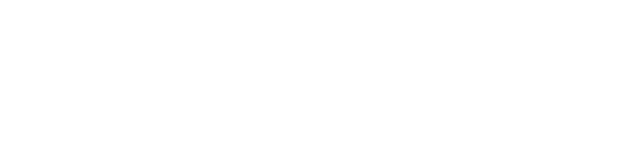
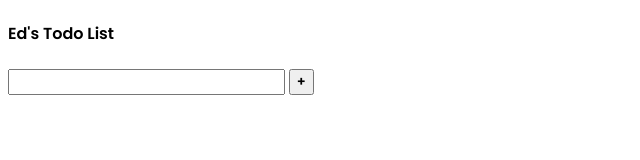
Before and after one commit to Mehadyhasanakash/My_Project_No.1, a plain HTML site: page index.html in a window 1280 px wide. Shown: the whole page, without its empty margins (0-640 px from the left). Drawn offline with Linux system fonts and the light colour scheme; a web font is replaced by a local one.

Commit message:
3rd-commit

```diff
--- a/index.html
+++ b/index.html
@@ -12,8 +12,26 @@
 <link rel="preconnect" href="https://fonts.gstatic.com" crossorigin>
 <link href="https://fonts.googleapis.com/css2?family=Hahmlet:wght@600&family=Poppins:wght@600&display=swap" rel="stylesheet">
 <!-- font link end -->
+<!-- font awsome link -->
+<link rel="stylesheet" href="https://cdnjs.cloudflare.com/ajax/libs/font-awesome/6.0.0/css/all.min.css" integrity="sha512-9usAa10IRO0HhonpyAIVpjrylPvoDwiPUiKdWk5t3PyolY1cOd4DSE0Ga+ri4AuTroPR5aQvXU9xC6qOPnzFeg==" crossorigin="anonymous" referrerpolicy="no-referrer" /><!-- font awsome link end -->
+
 </head>
 <body>
+    <header>
+        <h4>Ed's Todo List</h4>
+    </header>
+        <form>
+            <input type="text" class="todo-input">
+            <button class="todo-button"> <i class="fa-duotone fa-plus"></i>
+            </button>
+        </form>
+
+
+        <div class="container">
+            <ul class="todo-container">
+
+            </ul>
+        </div>
 
 
 
```
